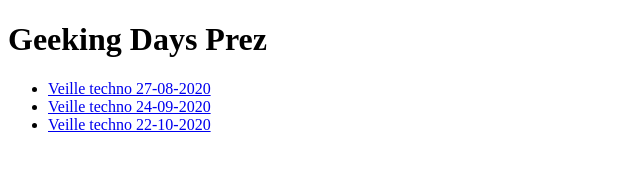
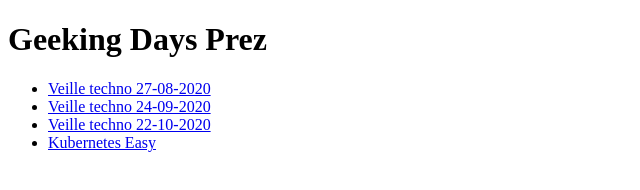
Before and after one commit to Slickteam/gd-prez, a website: page public/index.html in a window 1280 px wide. Shown: the whole page, without its empty margins (0-640 px from the left). Drawn offline with Linux system fonts and the light colour scheme.

Commit message:
ajout de kubernetes easy dans l'index

```diff
--- a/public/index.html
+++ b/public/index.html
@@ -18,6 +18,9 @@
     <li>
       <a href="veille_20201022/">Veille techno 22-10-2020</a>
     </li>
+    <li>
+      <a href="kubernetes-easy/">Kubernetes Easy</a>
+    </li>
   </ul>
 </body>
 </html>
```
